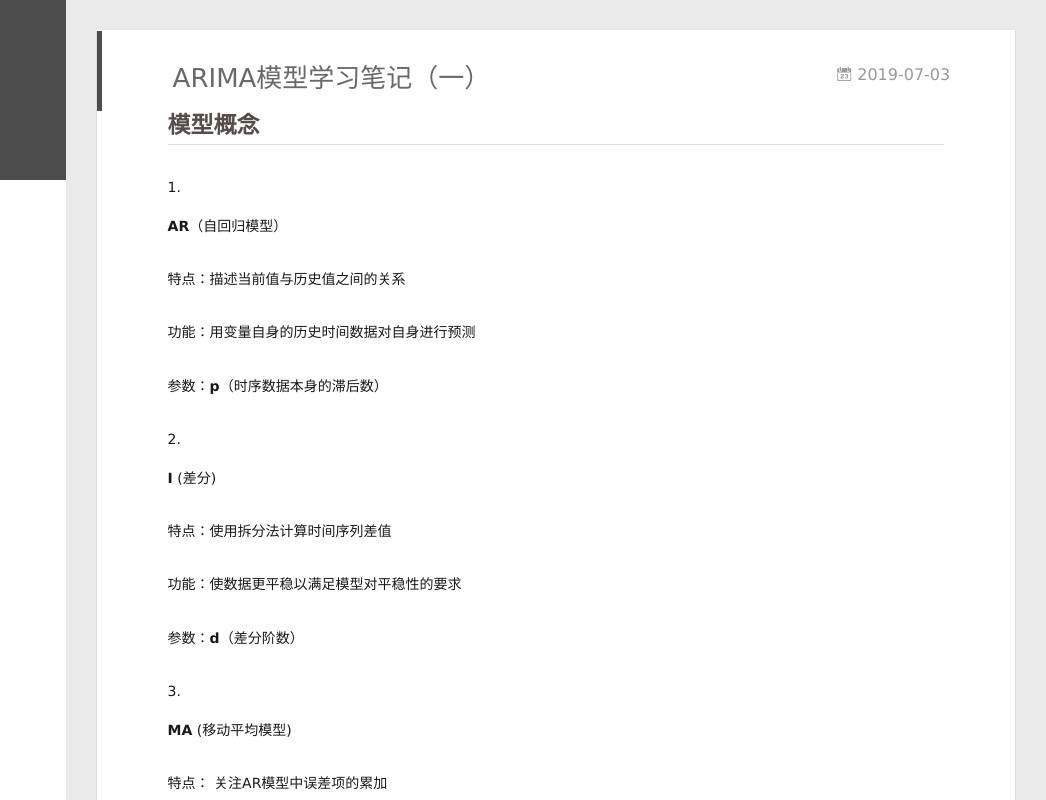
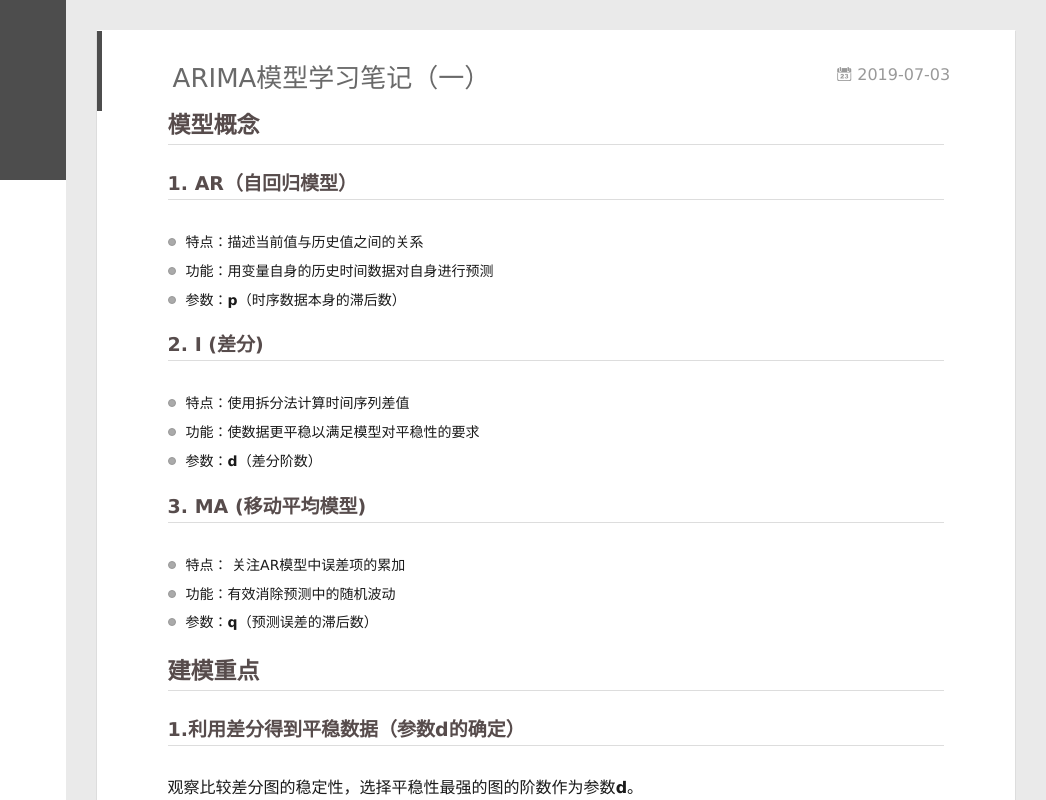
Before and after one commit to Qianyin-lee/Qianyin-lee.github.io, a plain HTML site: page 2019/07/03/ARIMA模型学习笔记（一）/index.html in a window 1280 px wide. Shown: the full height of the page, 234-1280 px from the left. Drawn offline with Linux system fonts and the light colour scheme.

Commit message:
Site updated: 2019-07-04 00:36:00

```diff
--- a/2019/07/03/ARIMA模型学习笔记（一）/index.html
+++ b/2019/07/03/ARIMA模型学习笔记（一）/index.html
@@ -8,18 +8,18 @@
   <link rel="dns-prefetch" href="http://yoursite.com">
   <title>ARIMA模型学习笔记（一） | Qianyin&#39;s Blog</title>
   <meta name="viewport" content="width=device-width, initial-scale=1, maximum-scale=1">
-  <meta name="description" content="模型概念 AR（自回归模型） 特点：描述当前值与历史值之间的关系 功能：用变量自身的历史时间数据对自身进行预测 参数：p（时序数据本身的滞后数）  I (差分) 特点：使用拆分法计算时间序列差值 功能：使数据更平稳以满足模型对平稳性的要求 参数：d（差分阶数）  MA  (移动平均模型) 特点： 关注AR模型中误差项的累加 功能：有效消除预测中的随机波动 参数：q（预测误差的滞后数）   建模重点">
+  <meta name="description" content="模型概念1. AR（自回归模型） 特点：描述当前值与历史值之间的关系 功能：用变量自身的历史时间数据对自身进行预测 参数：p（时序数据本身的滞后数）  2. I (差分) 特点：使用拆分法计算时间序列差值 功能：使数据更平稳以满足模型对平稳性的要求 参数：d（差分阶数）  3. MA  (移动平均模型) 特点： 关注AR模型中误差项的累加 功能：有效消除预测中的随机波动 参数：q（预测误差的滞后数">
 <meta name="keywords" content="ARIMA模型,机器学习">
 <meta property="og:type" content="article">
 <meta property="og:title" content="ARIMA模型学习笔记（一）">
 <meta property="og:url" content="http://yoursite.com/2019/07/03/ARIMA模型学习笔记（一）/index.html">
 <meta property="og:site_name" content="Qianyin&#39;s Blog">
-<meta property="og:description" content="模型概念 AR（自回归模型） 特点：描述当前值与历史值之间的关系 功能：用变量自身的历史时间数据对自身进行预测 参数：p（时序数据本身的滞后数）  I (差分) 特点：使用拆分法计算时间序列差值 功能：使数据更平稳以满足模型对平稳性的要求 参数：d（差分阶数）  MA  (移动平均模型) 特点： 关注AR模型中误差项的累加 功能：有效消除预测中的随机波动 参数：q（预测误差的滞后数）   建模重点">
+<meta property="og:description" content="模型概念1. AR（自回归模型） 特点：描述当前值与历史值之间的关系 功能：用变量自身的历史时间数据对自身进行预测 参数：p（时序数据本身的滞后数）  2. I (差分) 特点：使用拆分法计算时间序列差值 功能：使数据更平稳以满足模型对平稳性的要求 参数：d（差分阶数）  3. MA  (移动平均模型) 特点： 关注AR模型中误差项的累加 功能：有效消除预测中的随机波动 参数：q（预测误差的滞后数">
 <meta property="og:locale" content="default">
-<meta property="og:updated_time" content="2019-07-03T15:52:39.409Z">
+<meta property="og:updated_time" content="2019-07-03T16:35:05.012Z">
 <meta name="twitter:card" content="summary">
 <meta name="twitter:title" content="ARIMA模型学习笔记（一）">
-<meta name="twitter:description" content="模型概念 AR（自回归模型） 特点：描述当前值与历史值之间的关系 功能：用变量自身的历史时间数据对自身进行预测 参数：p（时序数据本身的滞后数）  I (差分) 特点：使用拆分法计算时间序列差值 功能：使数据更平稳以满足模型对平稳性的要求 参数：d（差分阶数）  MA  (移动平均模型) 特点： 关注AR模型中误差项的累加 功能：有效消除预测中的随机波动 参数：q（预测误差的滞后数）   建模重点">
+<meta name="twitter:description" content="模型概念1. AR（自回归模型） 特点：描述当前值与历史值之间的关系 功能：用变量自身的历史时间数据对自身进行预测 参数：p（时序数据本身的滞后数）  2. I (差分) 特点：使用拆分法计算时间序列差值 功能：使数据更平稳以满足模型对平稳性的要求 参数：d（差分阶数）  3. MA  (移动平均模型) 特点： 关注AR模型中误差项的累加 功能：有效消除预测中的随机波动 参数：q（预测误差的滞后数">
 
     <link rel="alternative" href="/atom.xml" title="Qianyin&#39;s Blog" type="application/atom+xml">
 
@@ -167,29 +167,23 @@
 
     <div class="article-entry" itemprop="articleBody">
 
-        <h2 id="模型概念"><a href="#模型概念" class="headerlink" title="模型概念"></a>模型概念</h2><ol>
-<li><p><strong>AR</strong>（自回归模型）</p>
-<p>特点：描述当前值与历史值之间的关系</p>
-<p>功能：用变量自身的历史时间数据对自身进行预测</p>
-<p>参数：<strong>p</strong>（时序数据本身的滞后数）</p>
-</li>
-<li><p><strong>I</strong> (差分)</p>
-<p>特点：使用拆分法计算时间序列差值</p>
-<p>功能：使数据更平稳以满足模型对平稳性的要求</p>
-<p>参数：<strong>d</strong>（差分阶数）</p>
-</li>
-<li><p><strong>MA</strong>  (移动平均模型)</p>
-<p>特点： 关注AR模型中误差项的累加</p>
-<p>功能：有效消除预测中的随机波动</p>
-<p>参数：<strong>q</strong>（预测误差的滞后数）</p>
-</li>
-</ol>
-<h2 id="建模重点"><a href="#建模重点" class="headerlink" title="建模重点"></a>建模重点</h2><ol>
-<li><p>利用差分得到平稳数据（参数<strong>d</strong>的确定）</p>
-<p>观察比较差分图的稳定性，选择平稳性最强的图的阶数作为参数<strong>d</strong>。</p>
-</li>
-<li><p>参数<strong>p, q</strong>的确定</p>
-<p>参照下表</p>
+        <h2 id="模型概念"><a href="#模型概念" class="headerlink" title="模型概念"></a>模型概念</h2><h3 id="1-AR（自回归模型）"><a href="#1-AR（自回归模型）" class="headerlink" title="1. AR（自回归模型）"></a>1. AR（自回归模型）</h3><ul>
+<li>特点：描述当前值与历史值之间的关系</li>
+<li>功能：用变量自身的历史时间数据对自身进行预测</li>
+<li>参数：<strong>p</strong>（时序数据本身的滞后数）</li>
+</ul>
+<h3 id="2-I-差分"><a href="#2-I-差分" class="headerlink" title="2. I (差分)"></a>2. I (差分)</h3><ul>
+<li>特点：使用拆分法计算时间序列差值</li>
+<li>功能：使数据更平稳以满足模型对平稳性的要求</li>
+<li>参数：<strong>d</strong>（差分阶数）</li>
+</ul>
+<h3 id="3-MA-移动平均模型"><a href="#3-MA-移动平均模型" class="headerlink" title="3. MA  (移动平均模型)"></a>3. MA  (移动平均模型)</h3><ul>
+<li>特点： 关注AR模型中误差项的累加</li>
+<li>功能：有效消除预测中的随机波动</li>
+<li>参数：<strong>q</strong>（预测误差的滞后数）</li>
+</ul>
+<h2 id="建模重点"><a href="#建模重点" class="headerlink" title="建模重点"></a>建模重点</h2><h3 id="1-利用差分得到平稳数据（参数d的确定）"><a href="#1-利用差分得到平稳数据（参数d的确定）" class="headerlink" title="1.利用差分得到平稳数据（参数d的确定）"></a>1.利用差分得到平稳数据（参数<strong>d</strong>的确定）</h3><p>观察比较差分图的稳定性，选择平稳性最强的图的阶数作为参数<strong>d</strong>。</p>
+<h3 id="2-参数p-q的确定"><a href="#2-参数p-q的确定" class="headerlink" title="2.参数p, q的确定"></a>2.参数<strong>p, q</strong>的确定</h3><p>参照下表</p>
 <table>
 <thead>
 <tr>
@@ -213,8 +207,6 @@
 <li>拖尾：序列衰减趋于0</li>
 <li>截尾：序列从某个时点变得非常小，之后几乎95%的(偏)自相关系数都落在2倍标准差范围以内</li>
 </ul>
-</li>
-</ol>
 <h2 id="建模步骤"><a href="#建模步骤" class="headerlink" title="建模步骤"></a>建模步骤</h2><ol>
 <li>对数据绘图，观测是否为平稳时间序列，对于非平稳时间序列要先进行d阶差分运算，化为平稳时间序列，确定参数<strong>d</strong>。</li>
 <li>要对平稳时间序列分别求得其自相关系数ACF 和偏自相关系数PACF，通过对自相关图和偏自相关图的分析，确定参数<strong>p, q</strong>。</li>
```
Also changed, not shown: index.html (+17 -25 lines).
